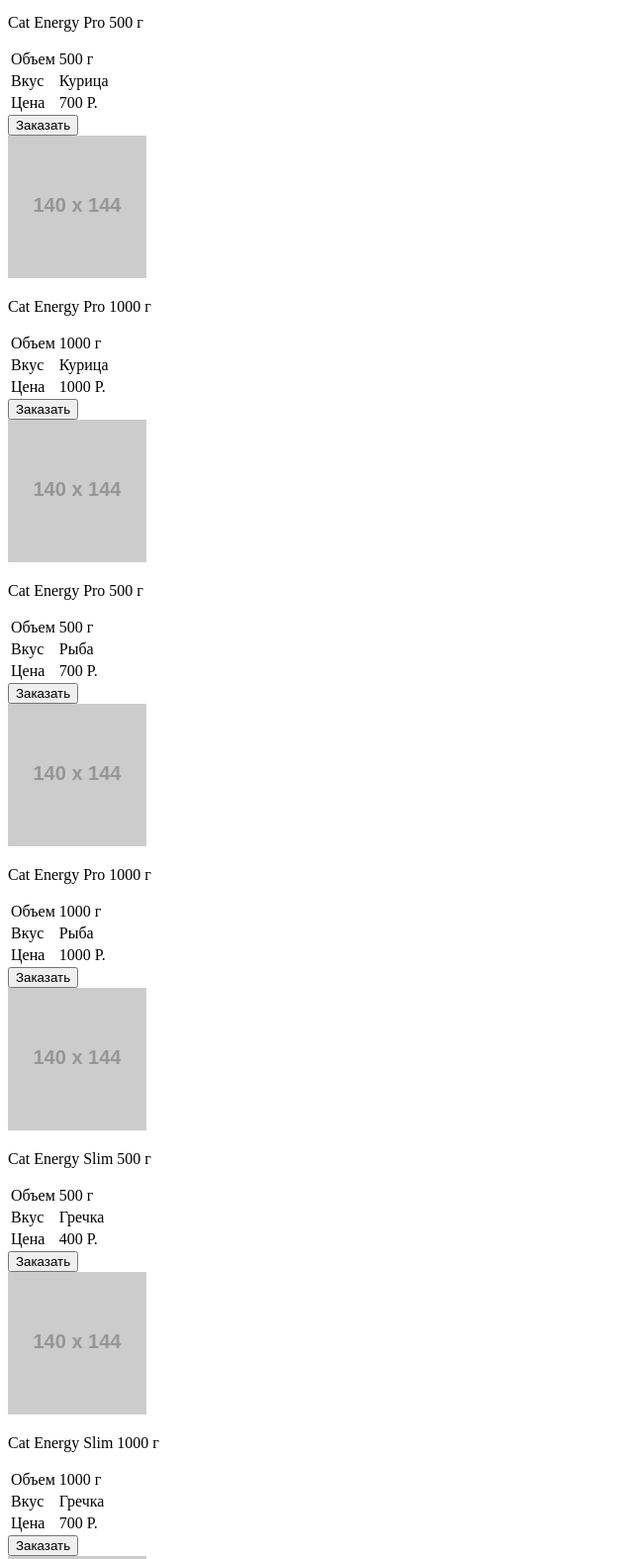
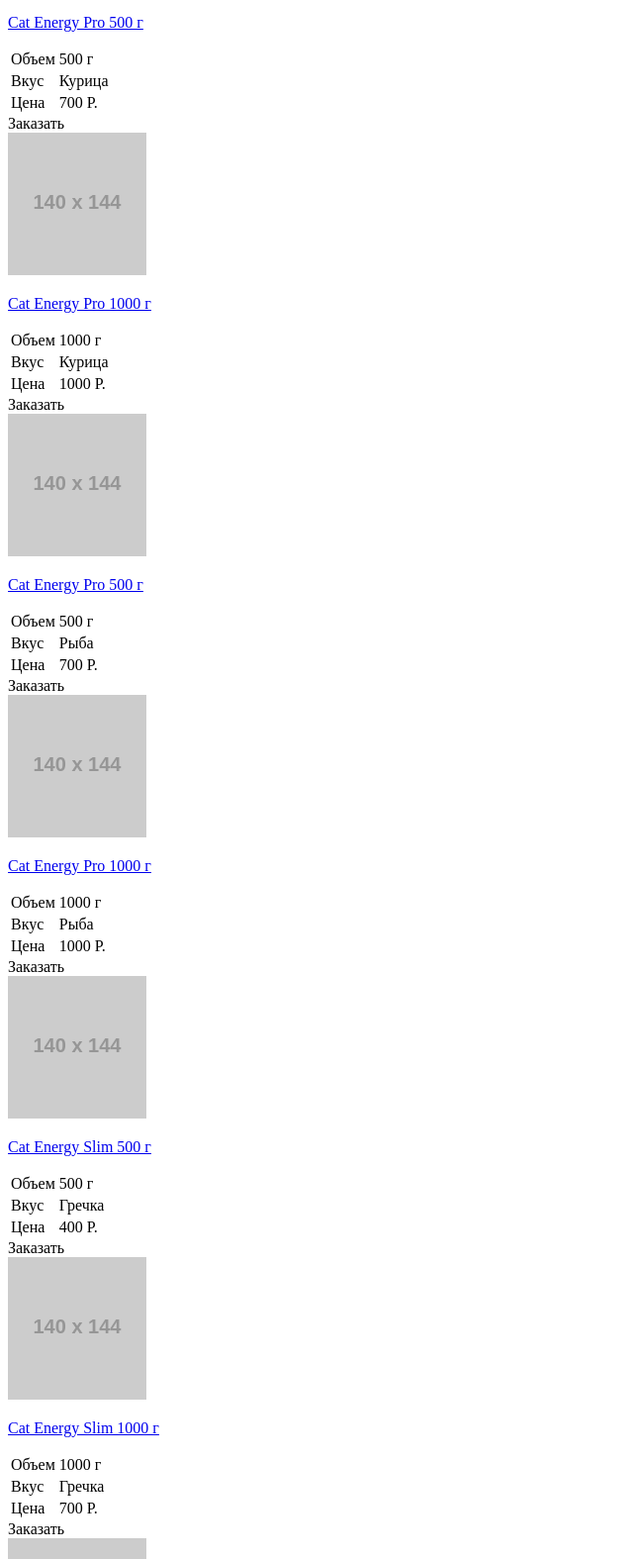
Before and after one commit to SemInga/401229-cat-energy-16, a website: page source/catalog.html in a window 1280 px wide. Shown: the part 408-1983 px from the top of the page at 99% size, without its empty margins (0-640 px from the left). Drawn offline with Linux system fonts and the light colour scheme; placeholder pictures from the web are drawn by us.

Commit message:
Начало разметки личного проекта, исправление замечаний

```diff
--- a/source/catalog.html
+++ b/source/catalog.html
@@ -29,8 +29,12 @@
             <section class="product-list">
                 <h1>Каталог продукции</h1>
                 <div class="product-list__item product">
+                    <a href="#">
                     <img class="product__image" src="http://placehold.it/140x144" width="140" height="144" alt="Cat Energy Pro 500 г">
+                    </a>
+                    <a href="#">
                     <p class="product__name">Cat Energy Pro 500 г</p>
+                    </a>
                     <table class="product__description">
                         <tr>
                             <td>Объем</td>
@@ -45,11 +49,15 @@
                             <td>700 Р.</td>
                         </tr>
                     </table>
-                    <button class="product__button" type="button">Заказать</button>
+                    <a class="product__button">Заказать</a>
                 </div>
                 <div class="product-list__item product">
+                    <a href="#">
                     <img class="product__image" src="http://placehold.it/140x144" width="140" height="144" alt="Cat Energy Pro 1000 г">
+                    </a>
+                    <a href="#">
                     <p class="product__name">Cat Energy Pro 1000 г</p>
+                    </a>
                     <table class="product__description">
                         <tr>
                             <td>Объем</td>
@@ -64,11 +72,15 @@
                             <td>1000 Р.</td>
                         </tr>
                     </table>
-                    <button class="product__button" type="button">Заказать</button>
+                    <a class="product__button">Заказать</a>
                 </div>
                 <div class="product-list__item product">
+                    <a href="#">
                     <img class="product__image" src="http://placehold.it/140x144" width="140" height="144" alt="Cat Energy Pro 500 г">
+                    </a>
+                    <a href="#">
                     <p class="product__name">Cat Energy Pro 500 г</p>
+                    </a>
                     <table class="product__description">
                         <tr>
                             <td>Объем</td>
@@ -83,11 +95,15 @@
                             <td>700 Р.</td>
                         </tr>
                     </table>
-                    <button class="product__button" type="button">Заказать</button>
+                    <a class="product__button">Заказать</a>
                 </div>
                 <div class="product-list__item product">
+                    <a href="#">
                     <img class="product__image" src="http://placehold.it/140x144" width="140" height="144" alt="Cat Energy Pro 1000 г">
+                    </a>
+                    <a href="#">
                     <p class="product__name">Cat Energy Pro 1000 г</p>
+                    </a>
                     <table class="product__description">
                         <tr>
                             <td>Объем</td>
@@ -102,11 +118,15 @@
                             <td>1000 Р.</td>
                         </tr>
                     </table>
-                    <button class="product__button" type="button">Заказать</button>
+                    <a class="product__button">Заказать</a>
                 </div>
                 <div class="product-list__item product">
+                    <a href="#">
                     <img class="product__image" src="http://placehold.it/140x144" width="140" height="144" alt="Cat Energy Slim 500 г">
+                    </a>
+                    <a href="#">
                     <p class="product__name">Cat Energy Slim 500 г</p>
+                    </a>
                     <table class="product__description">
                         <tr>
                             <td>Объем</td>
@@ -121,11 +141,15 @@
                             <td>400 Р.</td>
                         </tr>
                     </table>
-                    <button class="product__button" type="button">Заказать</button>
+                    <a class="product__button">Заказать</a>
                 </div>
                 <div class="product-list__item product">
+                    <a href="#">
                     <img class="product__image" src="http://placehold.it/140x144" width="140" height="144" alt="Cat Energy Slim 1000 г">
+                    </a>
+                    <a href="#">
                     <p class="product__name">Cat Energy Slim 1000 г</p>
+                    </a>
                     <table class="product__description">
                         <tr>
                             <td>Объем</td>
@@ -140,11 +164,15 @@
                             <td>700 Р.</td>
                         </tr>
                     </table>
-                    <button class="product__button" type="button">Заказать</button>
+                    <a class="product__button">Заказать</a>
                 </div>
                 <div class="product-list__item product">
+                    <a href="#">
                     <img class="product__image" src="http://placehold.it/140x144" width="140" height="144" alt="Cat Energy Slim 500 г">
+                    </a>
+                    <a href="#">
                     <p class="product__name">Cat Energy Slim 500 г</p>
+                    </a>
                     <table class="product__description">
                         <tr>
                             <td>Объем</td>
@@ -159,13 +187,13 @@
                             <td>500 Р.</td>
                         </tr>
                     </table>
-                    <button class="product__button" type="button">Заказать</button>
+                    <a class="product__button">Заказать</a>
                 </div>
                 <div class="product-list__item product">
                     <span class="product__image"></span>
                     <p class="product__name">Показать еще 100500 товаров</p>
                     <p>На самом деле вкусов гараздо больше!</p>
-                    <button class="product__button--more" type="button">Показать все</button>
+                    <a class="product__button product__button--more" href="#">Показать все</a>
                 </div>
             </section>
 
```
Also changed, not shown: source/form.html (+0 -1 lines), source/index.html (+3 -1 lines).
